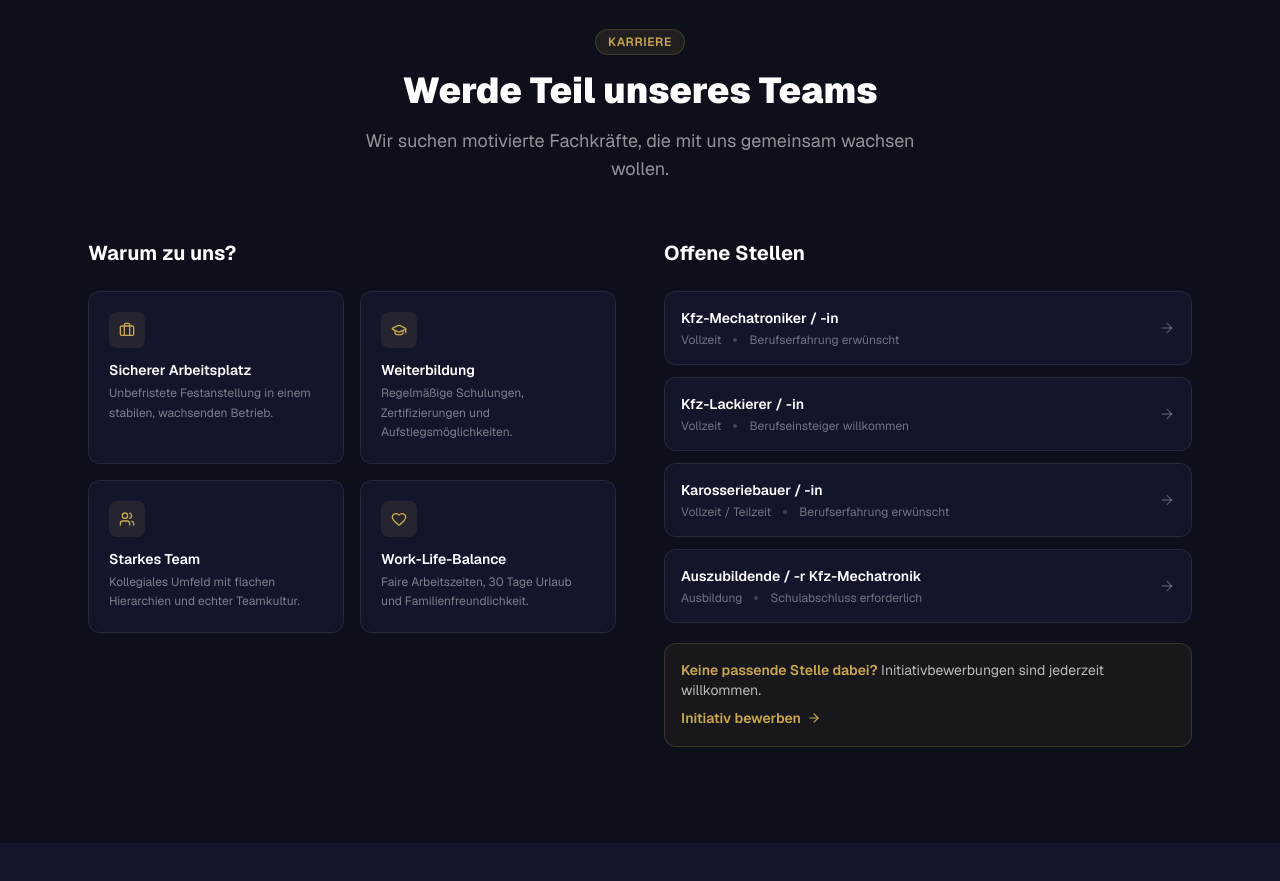
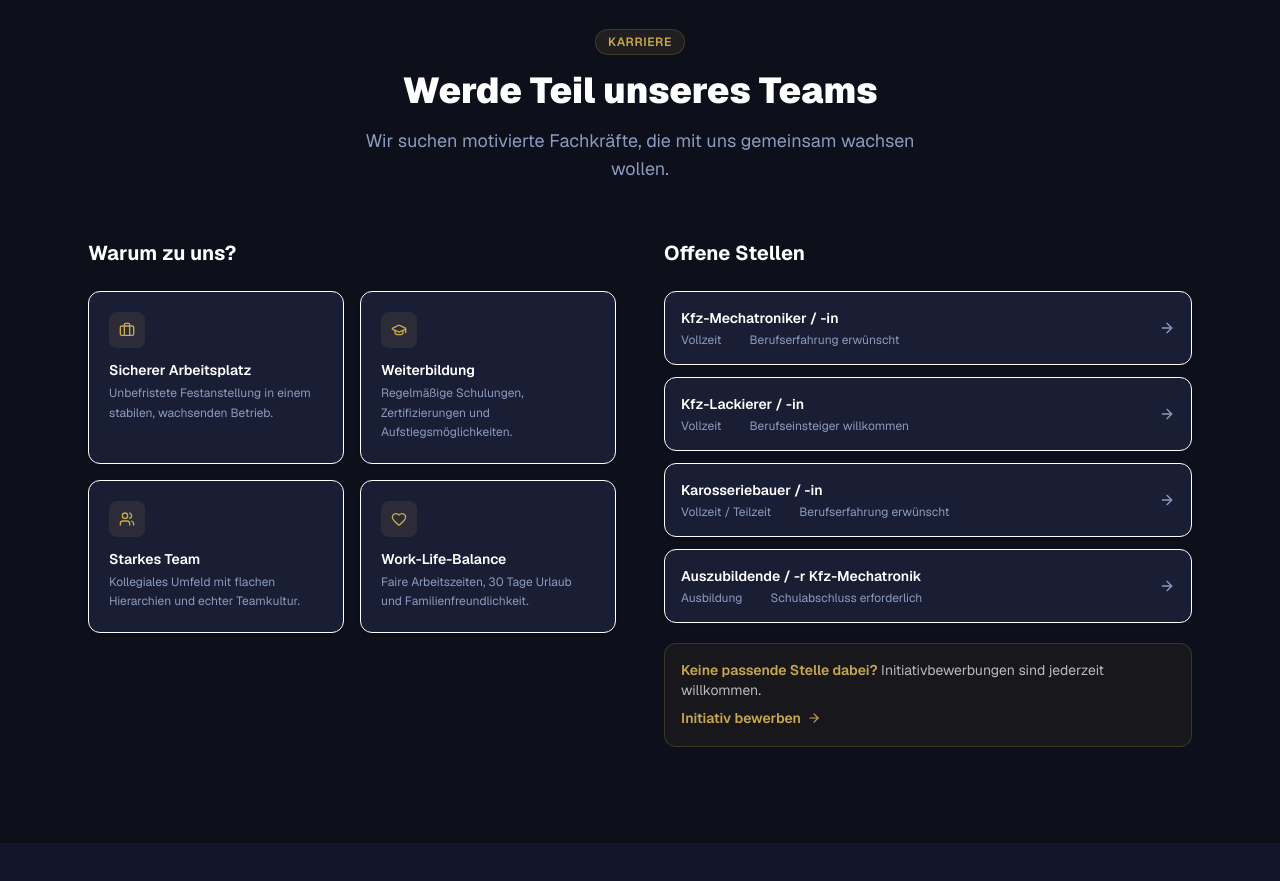
Before and after one commit to KUWEZU/template-onepager-1, a Next.js app: page / in a window 1280 px wide. Shown: the part 4060-4941 px from the top of the page. Built offline with nearby package versions, Linux system fonts and the light colour scheme.

Commit message:
fix: Hell-Modus proper colors — Hero/Footer always dark, cards with shadow

```diff
--- a/src/components/sections/Karriere.tsx
+++ b/src/components/sections/Karriere.tsx
@@ -19,7 +19,7 @@ export function Karriere() {
             <span className="text-brand-primary text-xs font-semibold uppercase tracking-wider">Karriere</span>
           </div>
           <h2 id="karriere-heading" className="text-3xl sm:text-4xl font-black text-brand-text mb-4">Werde Teil unseres Teams</h2>
-          <p className="max-w-xl mx-auto text-brand-text/55 text-lg">
+          <p className="max-w-xl mx-auto text-brand-muted text-lg">
             Wir suchen motivierte Fachkräfte, die mit uns gemeinsam wachsen wollen.
           </p>
         </div>
@@ -29,12 +29,12 @@ export function Karriere() {
             <h3 className="text-xl font-bold text-brand-text mb-6">Warum zu uns?</h3>
             <div className="grid sm:grid-cols-2 gap-4">
               {BENEFITS.map(({ icon: Icon, title, text }) => (
-                <div key={title} className="bg-brand-secondary border border-brand-text/[0.08] rounded-xl p-5 hover:border-brand-primary/20 transition-all">
+                <div key={title} className="bg-brand-surface border border-brand-border rounded-xl p-5 shadow-sm hover:border-brand-primary/20 transition-all">
                   <div className="w-9 h-9 rounded-lg bg-brand-primary/10 flex items-center justify-center mb-3">
                     <Icon className="w-4 h-4 text-brand-primary" aria-hidden="true" />
                   </div>
                   <p className="text-sm font-semibold text-brand-text mb-1">{title}</p>
-                  <p className="text-xs text-brand-text/45 leading-relaxed">{text}</p>
+                  <p className="text-xs text-brand-muted leading-relaxed">{text}</p>
                 </div>
               ))}
             </div>
@@ -46,18 +46,17 @@ export function Karriere() {
               {jobs.map((job) => (
                 <li key={job.title}>
                   <a href="#kontakt"
-                    className="flex items-center justify-between gap-4 bg-brand-secondary border border-brand-text/[0.08] rounded-xl p-4 hover:border-brand-primary/25 transition-all group"
-                    aria-label={`Stelle: ${job.title}`}
-                  >
+                    className="flex items-center justify-between gap-4 bg-brand-surface border border-brand-border rounded-xl p-4 shadow-sm hover:border-brand-primary/25 transition-all group"
+                    aria-label={`Stelle: ${job.title}`}>
                     <div>
                       <p className="text-sm font-semibold text-brand-text group-hover:text-brand-primary transition-colors">{job.title}</p>
                       <div className="flex items-center gap-3 mt-1">
-                        <span className="text-xs text-brand-text/40">{job.type}</span>
-                        <span className="w-1 h-1 rounded-full bg-brand-text/20" aria-hidden="true" />
-                        <span className="text-xs text-brand-text/40">{job.experience}</span>
+                        <span className="text-xs text-brand-muted">{job.type}</span>
+                        <span className="w-1 h-1 rounded-full bg-brand-border" aria-hidden="true" />
+                        <span className="text-xs text-brand-muted">{job.experience}</span>
                       </div>
                     </div>
-                    <ArrowRight className="w-4 h-4 text-brand-text/25 group-hover:text-brand-primary shrink-0 transition-colors" aria-hidden="true" />
+                    <ArrowRight className="w-4 h-4 text-brand-muted group-hover:text-brand-primary shrink-0 transition-colors" aria-hidden="true" />
                   </a>
                 </li>
               ))}
```
